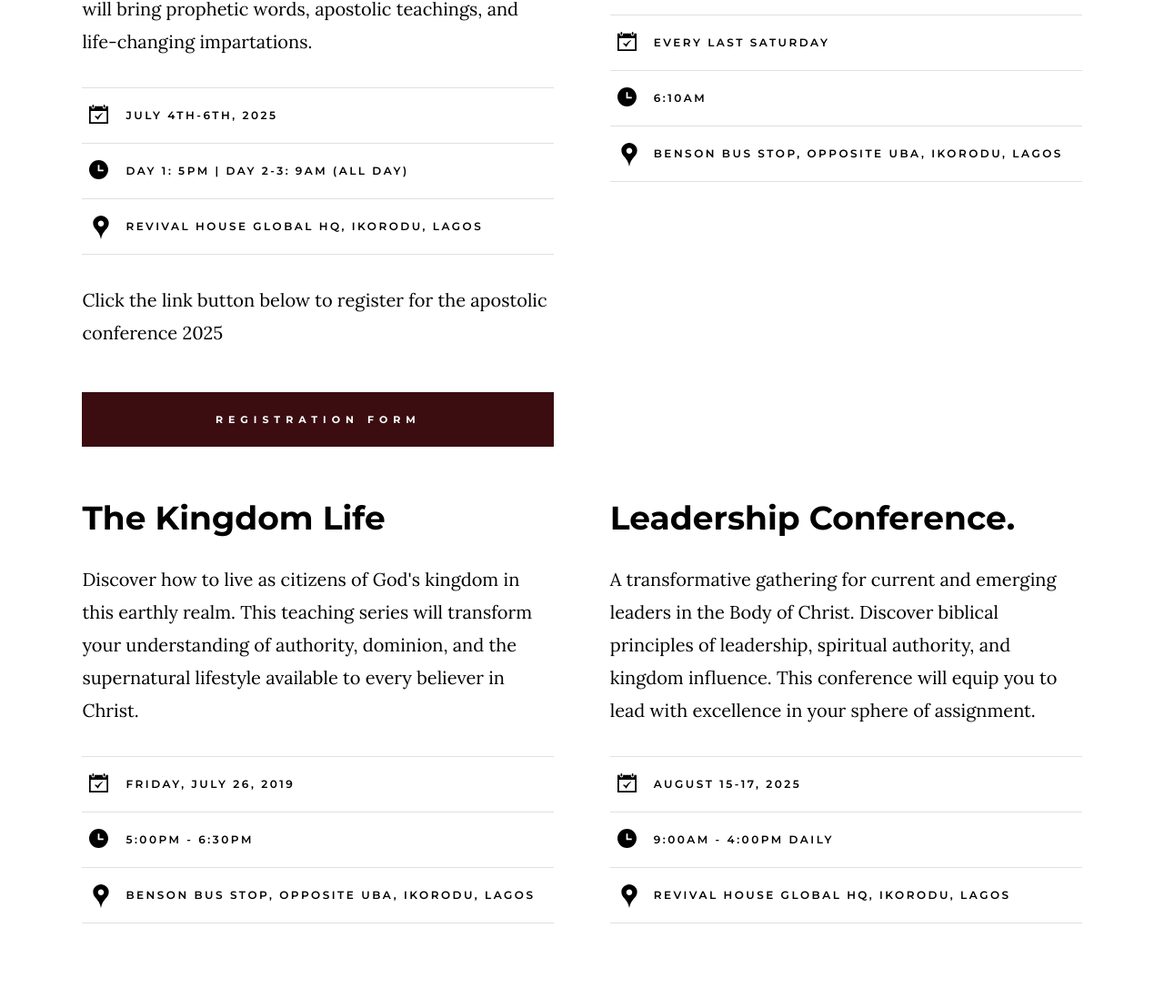
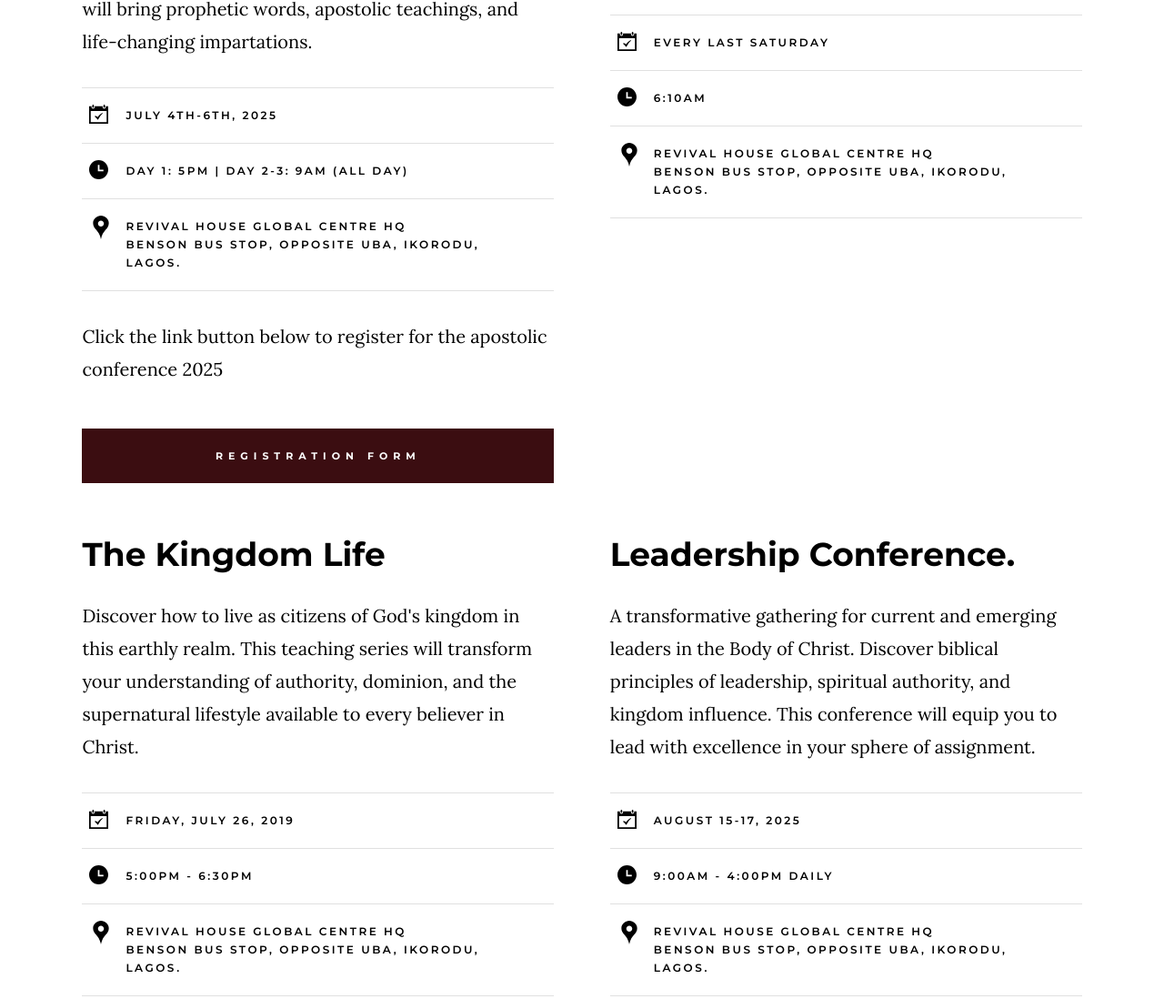
Before and after one commit to RevivalHouseGlobalCentre/RHGC, a website: page index.html in a window 1280 px wide. Shown: the part 3029-4127 px from the top of the page at 91% size. Drawn offline with nearby package versions, Linux system fonts and the light colour scheme.

Commit message:
General Update

```diff
--- a/index.html
+++ b/index.html
@@ -209,7 +209,8 @@
                 <ul class="events-list__meta">
                     <li class="events-list__meta-date">July 4th-6th, 2025</li>
                     <li class="events-list__meta-time">Day 1: 5PM | Day 2-3: 9AM (All Day)</li>
-                    <li class="events-list__meta-location">Revival House Global HQ, Ikorodu, Lagos</li>
+                    <li class="events-list__meta-location">Revival House Global Centre HQ <br>
+                        Benson Bus Stop, Opposite UBA, Ikorodu, Lagos.</li>
                 </ul>
                 <p>Click the link button below to register for the apostolic conference 2025</p>
                     <!-- Registration Button -->
@@ -227,7 +228,8 @@
                 <ul class="events-list__meta">
                     <li class="events-list__meta-date">Every Last Saturday</li>
                     <li class="events-list__meta-time">6:10AM</li>
-                    <li class="events-list__meta-location">Benson Bus Stop, Opposite UBA, Ikorodu, Lagos</li>
+                    <li class="events-list__meta-location">Revival House Global Centre HQ <br>
+                        Benson Bus Stop, Opposite UBA, Ikorodu, Lagos.</li>
                 </ul>
             </div> <!-- end events-list__item -->
             <div class="column events-list__item">
@@ -240,7 +242,8 @@
                 <ul class="events-list__meta">
                     <li class="events-list__meta-date">Friday, July 26, 2019</li>
                     <li class="events-list__meta-time">5:00PM - 6:30PM</li>
-                    <li class="events-list__meta-location">Benson Bus Stop, Opposite UBA, Ikorodu, Lagos</li>
+                    <li class="events-list__meta-location">Revival House Global Centre HQ <br>
+                        Benson Bus Stop, Opposite UBA, Ikorodu, Lagos.</li>
                 </ul>
             </div> <!-- end events-list__item -->
             <div class="column events-list__item">
@@ -253,7 +256,8 @@
                 <ul class="events-list__meta">
                     <li class="events-list__meta-date">August 15-17, 2025</li>
                     <li class="events-list__meta-time">9:00AM - 4:00PM Daily</li>
-                    <li class="events-list__meta-location">Revival House Global HQ, Ikorodu, Lagos</li>
+                    <li class="events-list__meta-location">Revival House Global Centre HQ <br>
+                        Benson Bus Stop, Opposite UBA, Ikorodu, Lagos.</li>
                 </ul>
             </div> <!-- end events-list__item -->
 
@@ -279,7 +283,8 @@
                 <ul class="events-list__meta">
                     <li class="events-list__meta-date">Every Sunday in September 2025</li>
                     <li class="events-list__meta-time">During Main Services (8AM & 10:30AM)</li>
-                    <li class="events-list__meta-location">Revival House Global HQ, Ikorodu, Lagos</li>
+                    <li class="events-list__meta-location">Revival House Global Centre HQ <br>
+                        Benson Bus Stop, Opposite UBA, Ikorodu, Lagos.</li>
                 </ul>
             </div> <!-- end column -->
 
```
